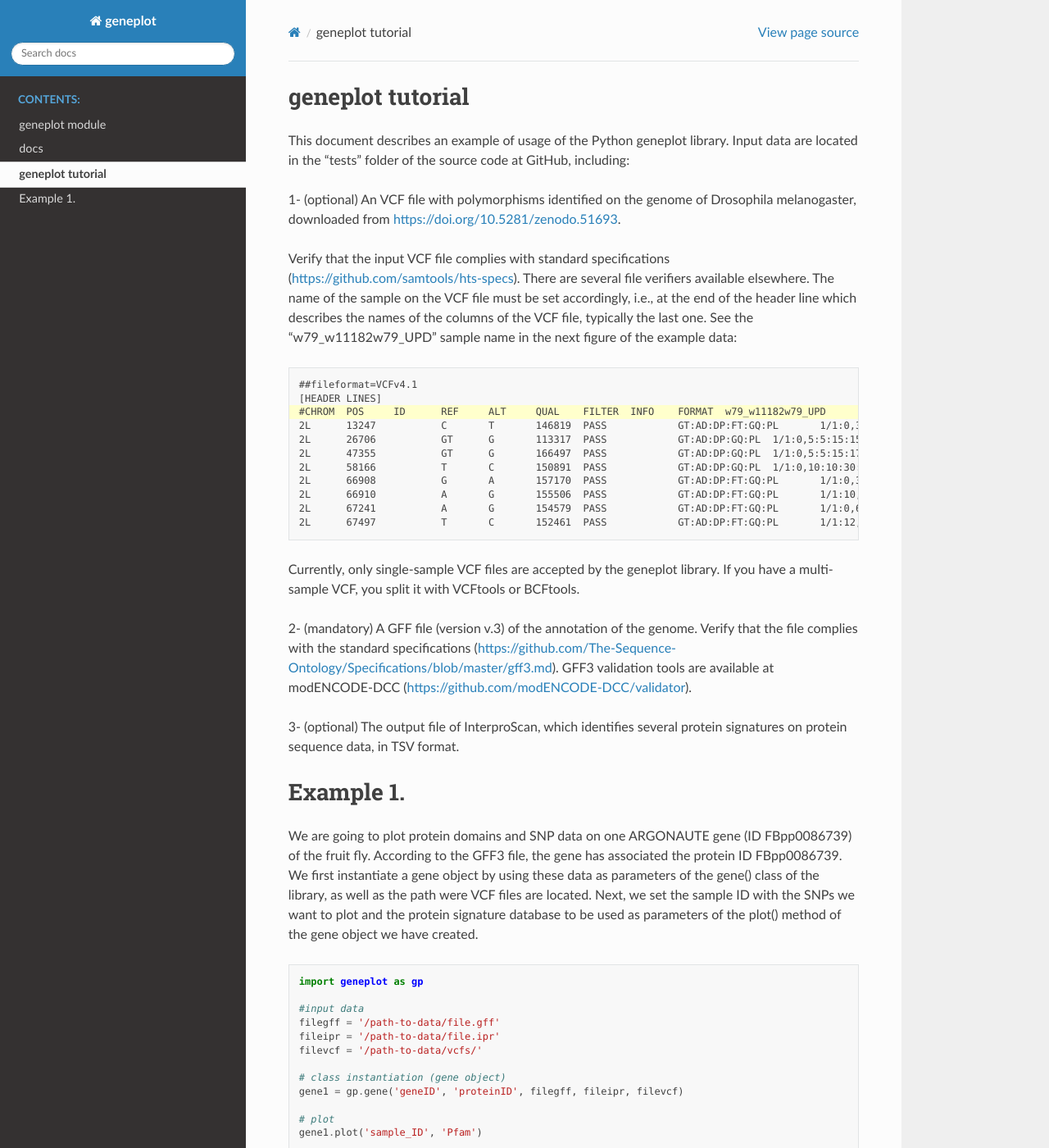
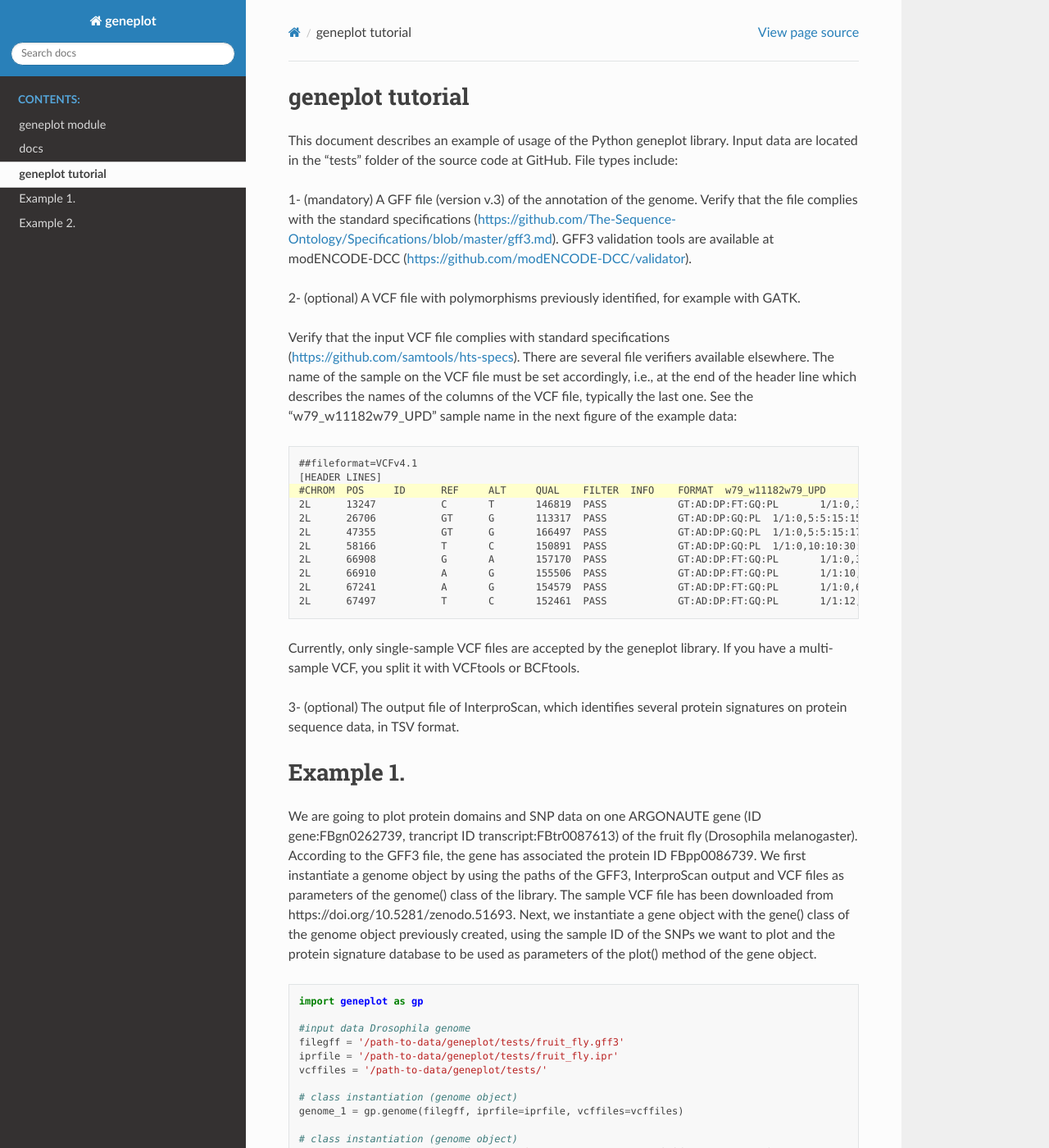
Before and after one commit to gonzalezibeas/geneplot, a Sphinx documentation site: the page built from docs/source/tutorial.rst, in a window 1280 px wide and 1400 px high. Shown: the whole window at 82% size. Built offline with Sphinx 7.4.7 and the Read the Docs theme 2.0.0, drawn with Linux system fonts in a browser that asks for light colours; some of the changed text lies outside the part shown.

Commit message:
update docs new tutorial

```diff
--- a/docs/source/tutorial.rst
+++ b/docs/source/tutorial.rst
@@ -1,10 +1,16 @@
 geneplot tutorial
 ========================
 
+.. toctree::
+   :maxdepth: 4
 
-This document describes an example of usage of the Python geneplot library. Input data are located in the “tests” folder of the source code at GitHub, including:
 
-1- (optional) An VCF file with polymorphisms identified on the genome of Drosophila melanogaster, downloaded from https://doi.org/10.5281/zenodo.51693.
+This document describes an example of usage of the Python geneplot library. Input data are located in the “tests” folder of the source code at GitHub. File types include:
+
+1- (mandatory) A GFF file (version v.3) of the annotation of the genome. Verify that the file complies with the standard specifications (https://github.com/The-Sequence-Ontology/Specifications/blob/master/gff3.md).
+GFF3 validation tools are available at modENCODE-DCC (https://github.com/modENCODE-DCC/validator).
+
+2- (optional) A VCF file with polymorphisms previously identified, for example with GATK.
 
 Verify that the input VCF file complies with standard specifications (https://github.com/samtools/hts-specs). There are several file verifiers available elsewhere.
 The name of the sample on the VCF file must be set accordingly, i.e., at the end of the header line which describes the names of the columns of the VCF file, typically the last one.
@@ -17,17 +23,16 @@
 
 Currently, only single-sample VCF files are accepted by the geneplot library. If you have a multi-sample VCF, you split it with VCFtools or BCFtools.
 
-2- (mandatory) A GFF file (version v.3) of the annotation of the genome. Verify that the file complies with the standard specifications (https://github.com/The-Sequence-Ontology/Specifications/blob/master/gff3.md).
-GFF3 validation tools are available at modENCODE-DCC (https://github.com/modENCODE-DCC/validator).
 
 3- (optional) The output file of InterproScan, which identifies several protein signatures on protein sequence data, in TSV format.
 
 Example 1.
 ==========
 
-We are going to plot protein domains and SNP data on one ARGONAUTE gene (ID FBpp0086739) of the fruit fly. According to the GFF3 file, the gene has associated the protein ID FBpp0086739.
-We first instantiate a gene object by using these data as parameters of the gene() class of the library, as well as the path were VCF files are located.
-Next, we set the sample ID with the SNPs we want to plot and the protein signature database to be used as parameters of the plot() method of the gene object we have created.
+We are going to plot protein domains and SNP data on one ARGONAUTE gene (ID gene:FBgn0262739, trancript ID transcript:FBtr0087613) of the fruit fly (Drosophila melanogaster). According to the GFF3 file, the gene has associated the protein ID FBpp0086739.
+We first instantiate a genome object by using the paths of the GFF3, InterproScan output and VCF files as parameters of the genome() class of the library.
+The sample VCF file has been downloaded from https://doi.org/10.5281/zenodo.51693.
+Next, we instantiate a gene object with the gene() class of the genome object previously created, using the sample ID of the SNPs we want to plot and the protein signature database to be used as parameters of the plot() method of the gene object.
 
 
 
@@ -35,22 +40,57 @@
 
    import geneplot as gp
 
-   #input data
-   filegff = '/path-to-data/file.gff'
-   fileipr = '/path-to-data/file.ipr'
-   filevcf = '/path-to-data/vcfs/'
+   #input data Drosophila genome
+   filegff = '/path-to-data/geneplot/tests/fruit_fly.gff3'
+   iprfile = '/path-to-data/geneplot/tests/fruit_fly.ipr'
+   vcffiles = '/path-to-data/geneplot/tests/'
 
-   # class instantiation (gene object)
-   gene1 = gp.gene('geneID', 'proteinID', filegff, fileipr, filevcf)
+   # class instantiation (genome object)
+   genome_1 = gp.genome(filegff, iprfile=iprfile, vcffiles=vcffiles)
+
+   # class instantiation (genome object)
+   gene_1 = genome_1.gene(mRNAid='transcript:FBtr0087613', proteinid='FBpp0086739')
 
    # plot
-   gene1.plot('sample_ID', 'Pfam')
+   gene_1.plot('Pfam', sp='w79_w11182w79_UPD', onlycoding=False)
 
 
 The method uses Pfam database as default. After the first plotting, a list of available database signatures for that gene is printed, in case additional plots are desired. This is the Output image of the example:
 
 
 .. image:: geneplot.ex.1.png
-   :alt: Alternative text
+   :alt: ARGONAUTE gene FBpp0086739
 
 Since SNPEff annotation is not provided in the VCF file for this sample, SNPs are plotted in black color.
+
+
+Example 2.
+==========
+
+We are going to plot protein domains and SNP data on one Pectin lyase-like gene of citrus (ID Ciclev10019941m.g.v1.0, trancript Ciclev10019941m.v1.0). According to the GFF3 file, the gene has associated the protein ID Ciclev10019941m.
+WE follow the same method, but in this case we only want to plot SNPs on coding areas of the gene, and they will be colored since SNPEff annotation is provided in the VCF file.
+
+
+.. code-block:: python
+
+   import geneplot as gp
+
+   #input data Citrus genome
+   filegff = '/path-to-data/geneplot/tests/citrus.gff3'
+   iprfile = '/path-to-data/geneplot/tests/citrus.ipr'
+   vcffiles = '/path-to-data/geneplot/tests/'
+
+   # class instantiation (genome object)
+   genome_2 = gp.genome(filegff, iprfile=iprfile, vcffiles=vcffiles)
+
+   # class instantiation (genome object)
+   gene_2 = genome_2.gene(mRNAid='Ciclev10019941m.v1.0', proteinid='Ciclev10019941m')
+
+   # plot
+   gene_2.plot('Pfam', sp='ivia_000', onlycoding=True)
+
+
+
+
+.. image:: geneplot.ex.2.png
+   :alt: ARGONAUTE gene FBpp0086739
```
Also changed, not shown: docs/source/geneplot.ex.2.png (added).
